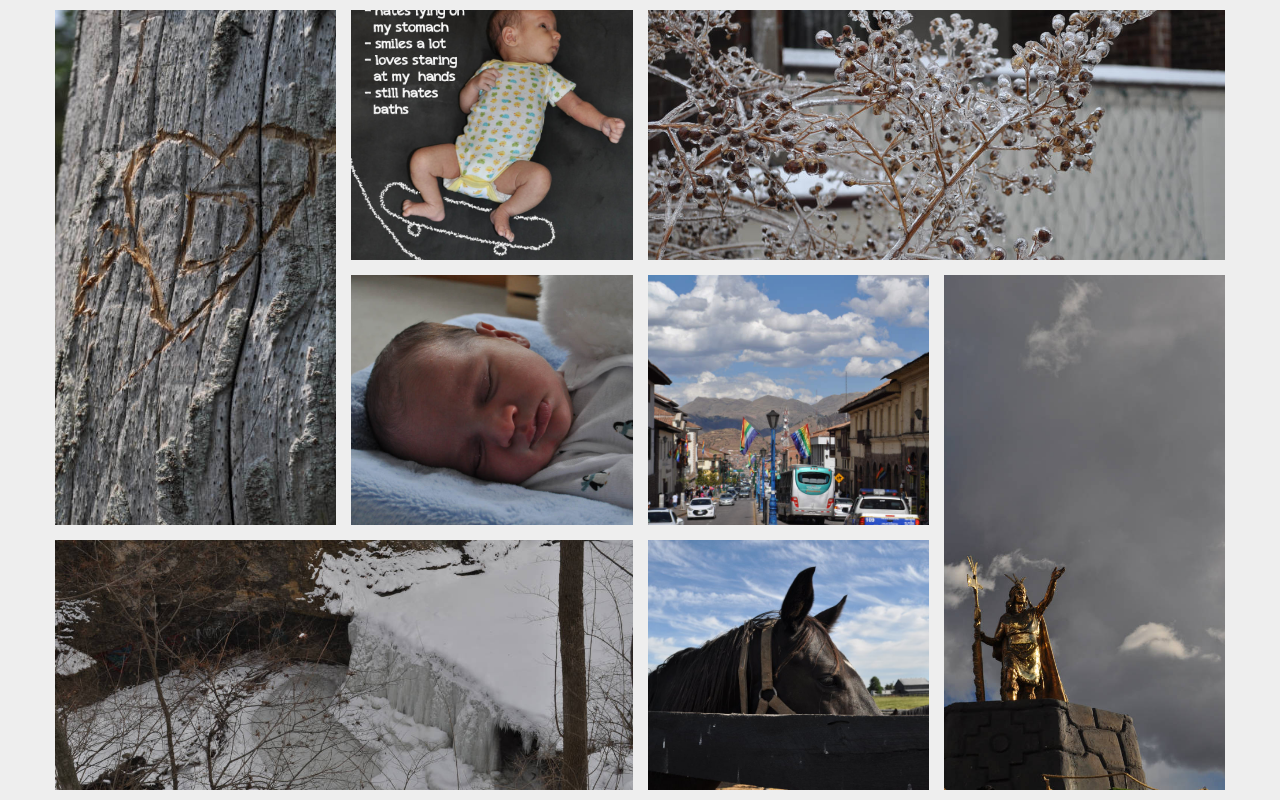
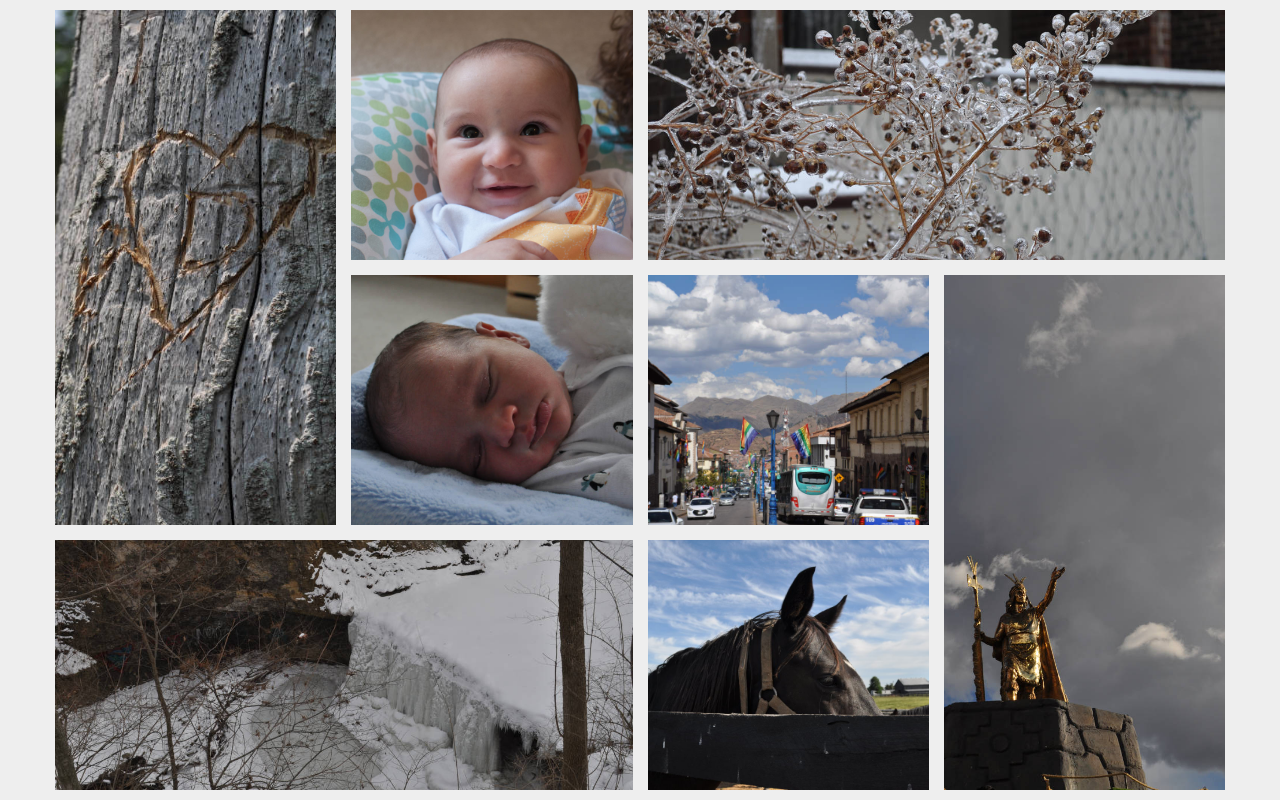
Before and after one commit to samcarlin/photography, a plain HTML site: page index.html in a window 1280 px wide. Drawn offline with nearby package versions, Linux system fonts and the light colour scheme.

Commit message:
changed image 2

```diff
--- a/index.html
+++ b/index.html
@@ -1,5 +1,6 @@
 <!DOCTYPE html>
 <html lang="en">
+
 <head>
     <meta charset="utf-8">
     <meta name="viewport" content="width=device-width, initial-scale=1.0">
@@ -13,13 +14,14 @@
     <link href="https://fonts.googleapis.com/css?family=Roboto&display=swap" rel="stylesheet">
     <link rel="stylesheet" href="stylesheet.css">
 </head>
+
 <body>
     <div class="container">
         <div class="image-gallery">
             <a href="images/img01.jpg" class="img01">
                 <i class="icon ion-md-expand"></i>
             </a>
-                <a href="images/img02.jpg" class="img02">
+            <a href="images/img022.jpg" class="img02">
                 <i class="icon ion-md-expand"></i>
             </a>
             <a href="images/img03.jpg" class="img03">
@@ -46,4 +48,5 @@
     </div>
 
 </body>
+
 </html>
--- a/stylesheet.css
+++ b/stylesheet.css
@@ -84,7 +84,7 @@ body {
 
 .img02 {
     grid-area: img02;
-    background-image: url(images/img02.jpg);
+    background-image: url(images/img022.jpg);
 }
 
 .img03 {
```
Also changed, not shown: images/img022.jpg (added). Lines whose indentation alone changed are shown as unchanged.
